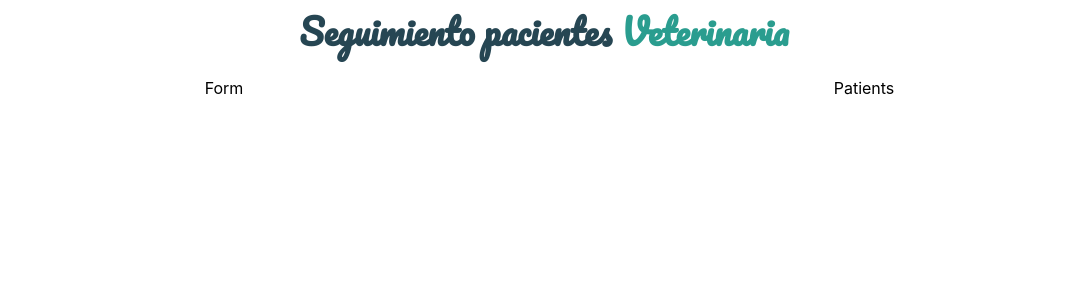
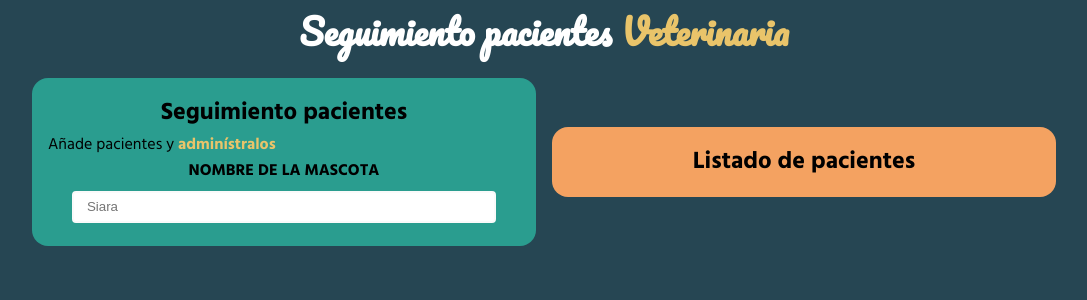
Before and after one commit to jisazamp/citas-veterinaria-react, a React (Vite) app: page / in a window 1280 px wide. Shown: the top 300 px of the page, without its empty margins (96-1183 px from the left). Built offline with nearby package versions, Linux system fonts and the light colour scheme.

Commit message:
Added an input field for the pet name

```diff
--- a/src/components/Form.jsx
+++ b/src/components/Form.jsx
@@ -1,5 +1,26 @@
 const Form = () => {
-  return <div>Form</div>;
+  return (
+    <div className='form-container'>
+      <h2>Seguimiento pacientes</h2>
+      <p className='section-description'>
+        Añade pacientes y <span className='highlighted'>adminístralos</span>
+      </p>
+
+      <form className='pets-form'>
+        <div className='pets-form__input-group'>
+          <label htmlFor='petName' className='pets-form__input-label'>
+            Nombre de la mascota
+          </label>
+          <input
+            id='petName'
+            className='pets-form__input-field'
+            type='text'
+            placeholder='Siara'
+          />
+        </div>
+      </form>
+    </div>
+  );
 };
 
 export default Form;
--- a/src/components/Patients.jsx
+++ b/src/components/Patients.jsx
@@ -1,5 +1,9 @@
 const Patients = () => {
-  return <div>Patients</div>;
+  return (
+    <div className='patients-container'>
+      <h2>Listado de pacientes</h2>
+    </div>
+  );
 };
 
 export default Patients;
--- a/src/index.css
+++ b/src/index.css
@@ -1,5 +1,13 @@
 @import url('https://fonts.googleapis.com/css2?family=Pacifico&display=swap');
 @import url('https://fonts.googleapis.com/css2?family=Hind:wght@400;700&display=swap');
+
+:root {
+  --clr-primary: #264653;
+  --clr-accent: #2a9d8f;
+  --clr-yellow: #e9c46a;
+  --clr-orange: #f4a261;
+  --clr-red: #e76f51;
+}
 
 *, *:before, *:after {
   box-sizing: border-box;
@@ -7,6 +15,7 @@
 
 body {
   font-family: 'Hind', sans-serif;
+  background-color: var(--clr-primary);
   margin: 0;
   padding: 0;
   font-family: -apple-system, BlinkMacSystemFont, 'Segoe UI', 'Roboto', 'Oxygen',
@@ -16,17 +25,31 @@ body {
   -moz-osx-font-smoothing: grayscale;
 }
 
+h1, h2, h3, h4 {
+  font-family: 'Hind';
+  margin: 0;
+  padding: 0;
+  text-align: center;
+}
+
+p {
+  font-family: 'Hind';
+  padding: 0;
+  margin: 0;
+}
+
 .section-header {
   font-size: 2.2rem;
   font-family: 'Pacifico', sans-serif;
   text-align: center;
-  margin: 0;
+  margin: 0 0.5em;
   padding: 0;
-  color: #264653;
+  color: white;
 }
 
 .highlighted {
-  color: #2a9d8f;
+  color: var(--clr-yellow);
+  font-weight: bold;
 }
 
 .main-content {
@@ -34,11 +57,43 @@ body {
   grid-template-columns: 1fr;
   justify-content: center;
   align-items: center;
-  text-align: center;
   margin: 1em 0em;
 }
 
-@media (min-width: 40rem) {
+.form-container {
+  background-color: var(--clr-accent);
+  padding: 1em;
+}
+
+.patients-container {
+  padding: 1em;
+  background-color: var(--clr-orange);
+}
+
+.pets-form__input-group {
+  display: flex;
+  flex-direction: column;
+  justify-content: center;
+  align-items: center;
+}
+
+.pets-form__input-label {
+  font-family: 'Hind';
+  text-transform: uppercase;
+  font-weight: bold;
+}
+
+.pets-form__input-field {
+  padding: 0.5em 1em;
+  margin: 0.5em;
+  max-width: 30rem;
+  width: 90%;
+  border: none;
+  border-radius: 0.3em;
+  border: 2px solid #FAFAFA;
+}
+
+@media (min-width: 60rem) {
   .section-header {
     margin: auto;
     width: 66%;
@@ -46,5 +101,17 @@ body {
 
   .main-content {
     grid-template-columns: 1fr 1fr;
+    width: 80%;
+    gap: 1em;
+    margin: auto;
+    padding: 1em 0em;
+  }
+
+  .form-container {
+    border-radius: 1em;
+  }
+
+  .patients-container {
+    border-radius: 1em;
   }
 }
```
